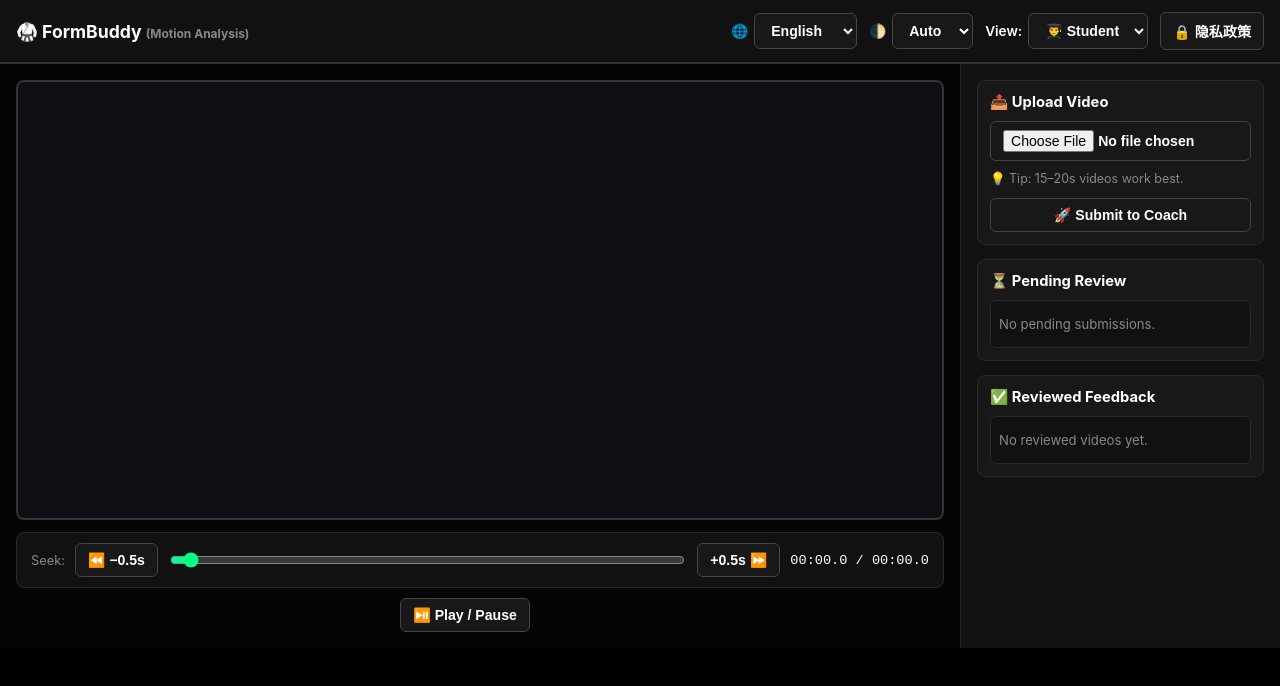
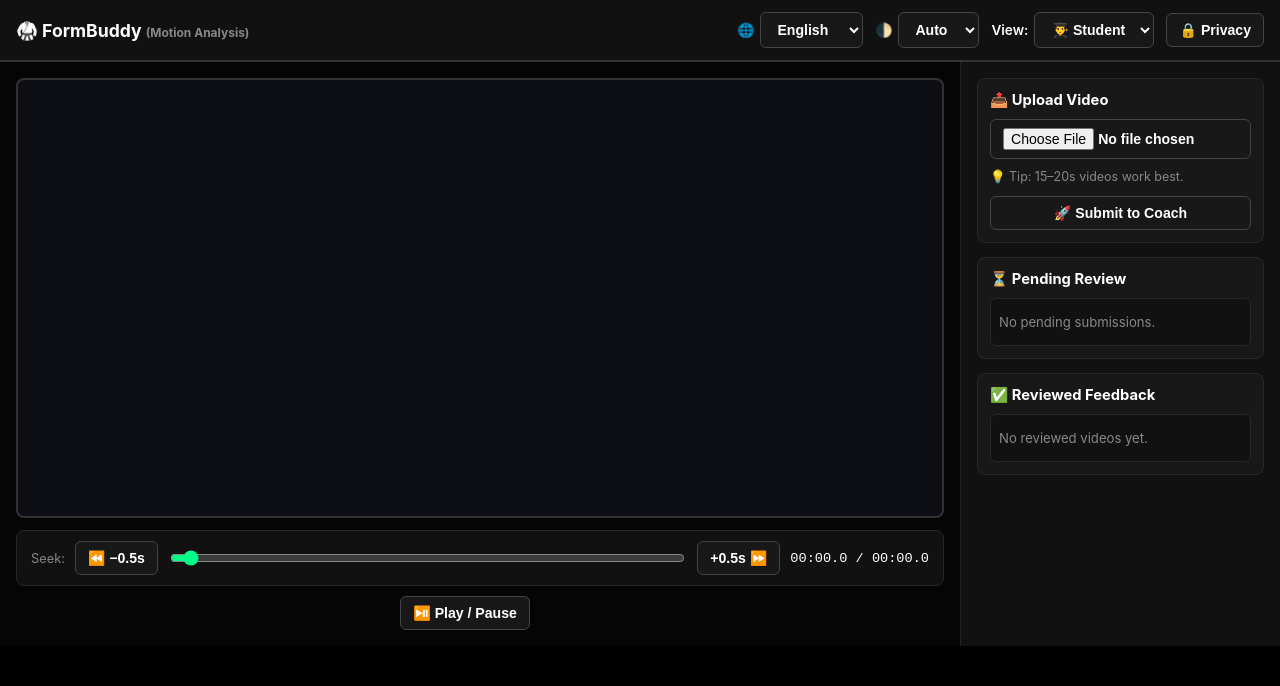
Before and after one commit to zqfrancis/FormBuddy, a plain HTML site: page index.html in a window 1280 px wide. Drawn offline with Linux system fonts and the light colour scheme; a script that the page names is missing.

Commit message:
隐私按钮静态文案改英文，与默认语言一致，修首次闪中文

```diff
--- a/index.html
+++ b/index.html
@@ -498,7 +498,7 @@
     </div>
 
     <button id="installBtn" style="display:none;" onclick="onInstallBtnClick()">📲 Install App</button>
-    <button id="privacyBtn" onclick="openPrivacy(privacyConsented())">🔒 隐私政策</button>
+    <button id="privacyBtn" onclick="openPrivacy(privacyConsented())">🔒 Privacy</button>
   </div>
 </header>
 
```
